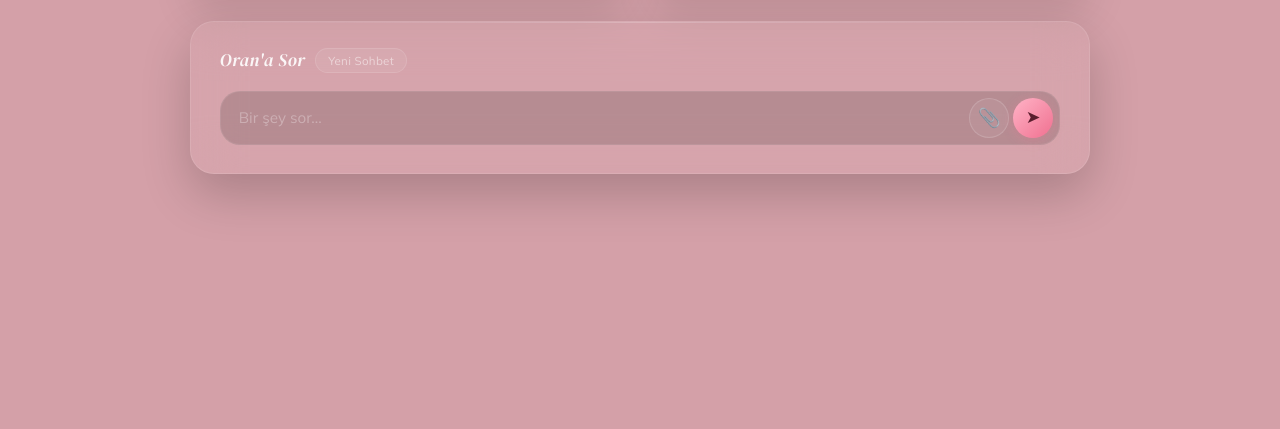
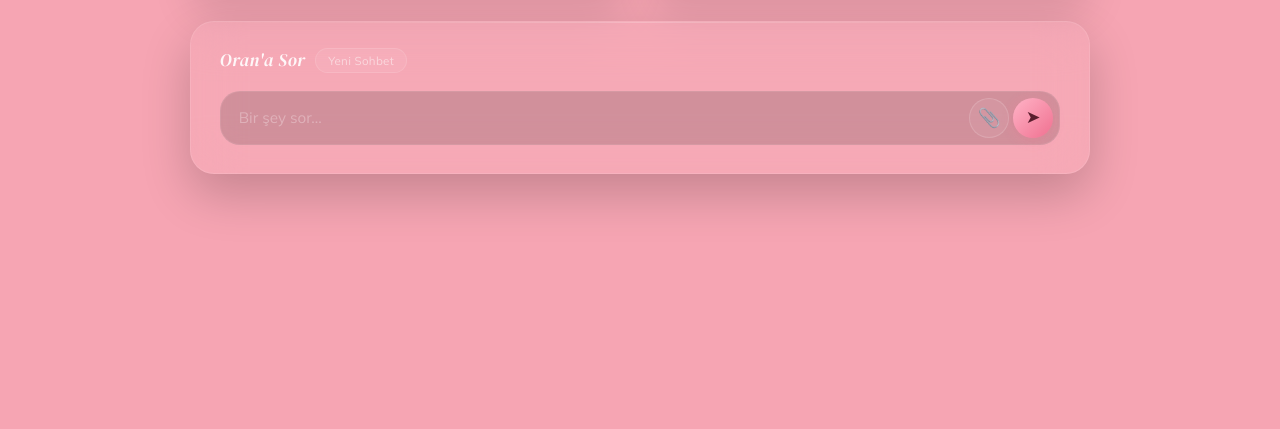
Before and after one commit to nyks-jpg/x, a plain HTML site: page proje/index.html in a window 1280 px wide. Shown: the part 371-800 px from the top of the page. Drawn offline with Linux system fonts and the light colour scheme.

Commit message:
fix: theme color #f6a5b3

```diff
--- a/proje/index.html
+++ b/proje/index.html
@@ -1,5 +1,5 @@
 <!DOCTYPE html>
-<html lang="tr" style="background:#d4a0a8">
+<html lang="tr" style="background:#f6a5b3">
 <head>
     <meta charset="UTF-8">
     <meta name="viewport" content="width=device-width, initial-scale=1.0">
@@ -969,7 +969,7 @@
 
     </style>
 </head>
-<body style="background:#d4a0a8">
+<body style="background:#f6a5b3">
 
     <div class="word-game-btn" onclick="toggleWordGame()" title="Kelime Çalışmasını Aç/Kapat">
         <svg viewBox="0 0 24 24">
```
